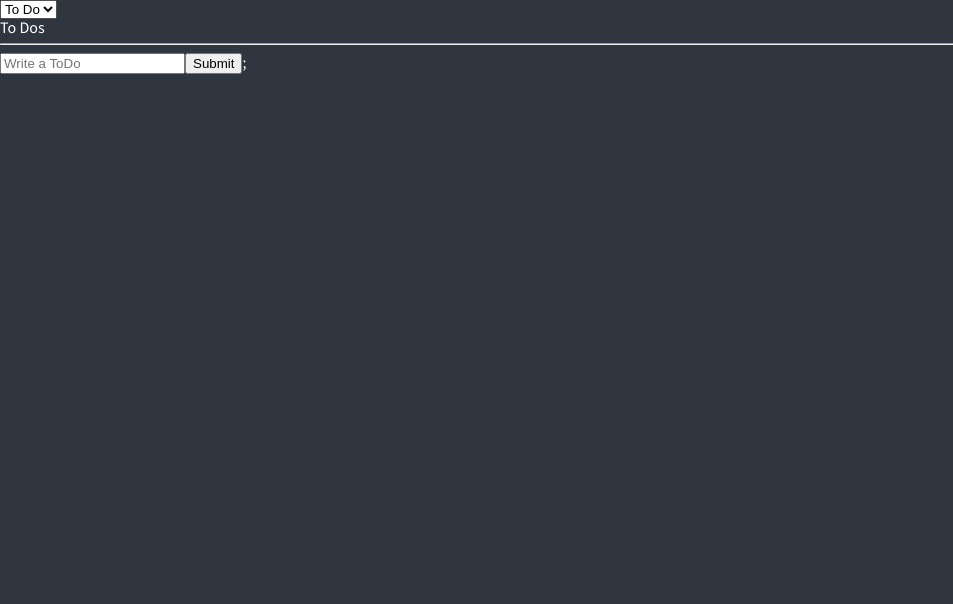
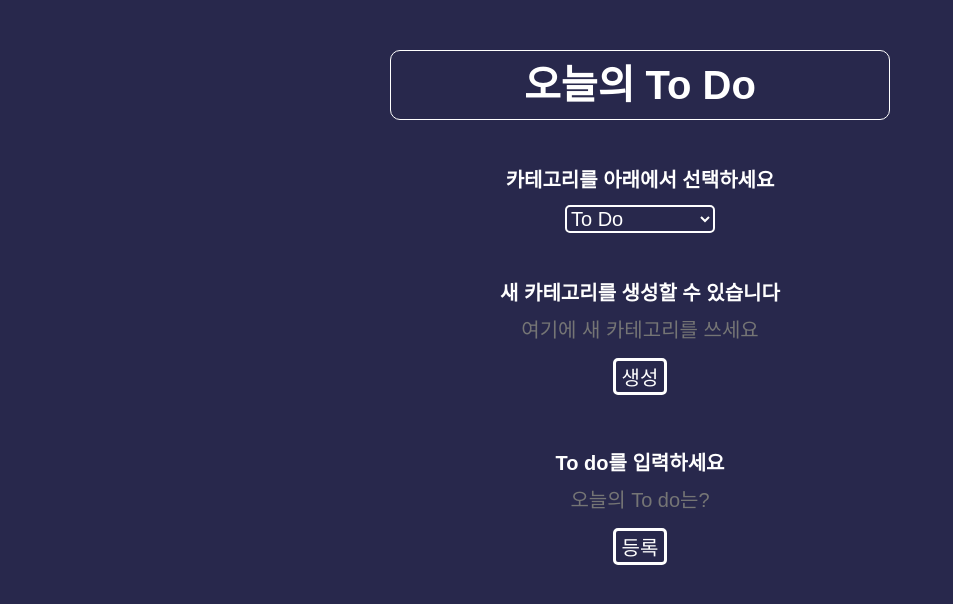
Before and after one commit to hs04111/react_second_challenge_todo, a React (Create React App) app: page / in a window 1280 px wide. Shown: the top 604 px of the page, without its empty margins (0-953 px from the left). Built offline with nearby package versions, Linux system fonts and the light colour scheme.

Commit message:
React challenge 2: to dos

```diff
--- a/src/Components/CreateToDo.tsx
+++ b/src/Components/CreateToDo.tsx
@@ -1,16 +1,22 @@
 import { useForm } from 'react-hook-form';
-import { useRecoilState, useRecoilValue, useSetRecoilState } from 'recoil';
-import { json } from 'stream/consumers';
+import { useRecoilValue, useSetRecoilState } from 'recoil';
 import { categoryState, toDosState } from '../atoms';
+import { CustomForm } from './createCategory';
 
 interface IForm {
   toDo: string;
 }
 
 function CreateToDo() {
-  const { register, handleSubmit, setValue } = useForm<IForm>();
+  const {
+    register,
+    handleSubmit,
+    setValue,
+    formState: { errors },
+  } = useForm<IForm>();
   const setToDos = useSetRecoilState(toDosState);
   const category = useRecoilValue(categoryState);
+
   const handleValid = ({ toDo }: IForm) => {
     setValue('toDo', '');
     setToDos((oldToDos) => [
@@ -18,15 +24,17 @@ function CreateToDo() {
       ...oldToDos,
     ]);
   };
+
   return (
-    <form onSubmit={handleSubmit(handleValid)}>
+    <CustomForm onSubmit={handleSubmit(handleValid)}>
       <input
-        {...register('toDo', { required: 'Please write a to do' })}
-        placeholder="Write a ToDo"
+        {...register('toDo', { required: 'To do 입력은 필수입니다.' })}
+        placeholder="오늘의 To do는?"
         type="text"
       />
-      <button>Submit</button>;
-    </form>
+      <button>등록</button>
+      <span>{errors.toDo?.message}</span>
+    </CustomForm>
   );
 }
 
--- a/src/Components/ToDo.tsx
+++ b/src/Components/ToDo.tsx
@@ -1,13 +1,65 @@
 import React from 'react';
-import { useSetRecoilState } from 'recoil';
-import { Categories, IToDo, toDosState } from '../atoms';
+import { useRecoilValue, useSetRecoilState } from 'recoil';
+import styled from 'styled-components';
+import { Categories, customCategoriesState, IToDo, toDosState } from '../atoms';
+
+const ToDoLi = styled.li`
+  display: flex;
+  flex-direction: column;
+  justify-content: space-evenly;
+  align-items: center;
+  margin-bottom: 8px;
+  border: 2px solid ${(props) => props.theme.textColor};
+  border-radius: 5px;
+  padding: 10px;
+`;
+
+const ToDoText = styled.span`
+  font-size: 20px;
+  font-weight: bold;
+  text-align: center;
+  margin: 20px auto;
+`;
+
+const CategoriesBtn = styled.div`
+  width: 100%;
+  display: flex;
+  flex-direction: column;
+  align-items: center;
+  div {
+    width: 100%;
+    display: flex;
+    justify-content: center;
+  }
+  button {
+    margin: 0 5px;
+    margin-top: 10px;
+    background: transparent;
+    color: ${(props) => props.theme.textColor};
+    font-size: 16px;
+    border: 1px solid ${(props) => props.theme.textColor};
+    border-radius: 5px;
+  }
+`;
+
+const DeleteBtn = styled.button`
+  margin-top: 25px;
+  background: transparent;
+  color: ${(props) => props.theme.textColor};
+  font-size: 20px;
+  border: 3px solid ${(props) => props.theme.textColor};
+  border-radius: 5px;
+`;
 
 function ToDo({ text, category, id }: IToDo) {
   const setToDos = useSetRecoilState(toDosState);
+  const customCategories = useRecoilValue(customCategoriesState);
+
   const onClick = (event: React.MouseEvent<HTMLButtonElement>) => {
     const {
       currentTarget: { name },
     } = event;
+
     setToDos((oldToDos) => {
       const targetIndex = oldToDos.findIndex((toDo) => toDo.id === id);
       const newToDo = {
@@ -23,7 +75,7 @@ function ToDo({ text, category, id }: IToDo) {
     });
   };
 
-  const onDeleteClick = (event: React.MouseEvent<HTMLSpanElement>) => {
+  const onDeleteClick = (event: React.MouseEvent<HTMLButtonElement>) => {
     setToDos((oldToDos) => {
       return oldToDos.filter(
         (toDo) => toDo.id !== Number(event.currentTarget.id),
@@ -32,16 +84,19 @@ function ToDo({ text, category, id }: IToDo) {
   };
 
   return (
-    <li>
-      <span>{text}</span>
+    <ToDoLi>
+      <ToDoText>{text}</ToDoText>
+      <CategoriesBtn>
+        <span>카테고리 이동:</span>
+        <div>
+          {category !== Categories.TO_DO && (
+            <button name={Categories.TO_DO} onClick={onClick}>
+              To Do
+            </button>
+          )}
           {category !== Categories.DOING && (
             <button name={Categories.DOING} onClick={onClick}>
               Doing
-        </button>
-      )}
-      {category !== Categories.TO_DO && (
-        <button name={Categories.TO_DO} onClick={onClick}>
-          To Do
             </button>
           )}
           {category !== Categories.DONE && (
@@ -49,10 +104,22 @@ function ToDo({ text, category, id }: IToDo) {
               Done
             </button>
           )}
-      <span onClick={onDeleteClick} id={`${id}`}>
-        ❌
-      </span>
-    </li>
+          {customCategories !== [] &&
+            customCategories.map((customCategory, idx) => {
+              if (customCategory !== category) {
+                return (
+                  <button name={customCategory} onClick={onClick} key={idx}>
+                    {customCategory}
+                  </button>
+                );
+              }
+            })}
+        </div>
+      </CategoriesBtn>
+      <DeleteBtn onClick={onDeleteClick} id={`${id}`}>
+        To do 지우기
+      </DeleteBtn>
+    </ToDoLi>
   );
 }
 
--- a/src/Components/ToDoList.tsx
+++ b/src/Components/ToDoList.tsx
@@ -1,15 +1,68 @@
 import React, { useEffect } from 'react';
 import { useRecoilState, useRecoilValue } from 'recoil';
-import { Categories, categoryState, toDoSelector, toDosState } from '../atoms';
+import styled from 'styled-components';
+import {
+  Categories,
+  categoryState,
+  customCategoriesState,
+  toDoSelector,
+  toDosState,
+} from '../atoms';
+import CreateCategory from './createCategory';
 import CreateToDo from './CreateToDo';
 import ToDo from './ToDo';
 
 const TODO_KEY = 'toDos';
 
+const Container = styled.div`
+  max-width: 500px;
+  margin: 0 auto;
+  margin-top: 30px;
+  display: flex;
+  flex-direction: column;
+  align-items: center;
+  select {
+    margin-top: 15px;
+    width: 30%;
+    background: transparent;
+    color: ${(props) => props.theme.textColor};
+    font-size: 20px;
+    border: 2px solid ${(props) => props.theme.textColor};
+    border-radius: 5px;
+    option {
+      background-color: ${(props) => props.theme.bgColor};
+    }
+  }
+  ul {
+    width: 100%;
+    margin-top: 30px;
+  }
+`;
+
+const Title = styled.h1`
+  width: 100%;
+  font-size: 40px;
+  font-weight: bold;
+  text-align: center;
+  margin-top: 20px;
+  padding: 14px;
+  border: 1px solid ${(props) => props.theme.textColor};
+  border-radius: 10px;
+`;
+
+const Subtitle = styled.h2`
+  font-size: 20px;
+  font-weight: bold;
+  text-align: center;
+  margin-top: 50px;
+`;
+
 function ToDoList() {
   const rawToDos = useRecoilValue(toDosState);
   const toDos = useRecoilValue(toDoSelector);
   const [category, setCategory] = useRecoilState(categoryState);
+  const customCategories = useRecoilValue(customCategoriesState);
+
   const onInput = (event: React.FormEvent<HTMLSelectElement>) => {
     setCategory(event.currentTarget.value as any);
   };
@@ -19,19 +72,30 @@ function ToDoList() {
   }, [rawToDos]);
 
   return (
-    <div>
+    <Container>
+      <Title>오늘의 To Do</Title>
+      <Subtitle>카테고리를 아래에서 선택하세요</Subtitle>
       <select value={category} onInput={onInput}>
         <option value={Categories.TO_DO}>To Do</option>
         <option value={Categories.DOING}>Doing</option>
         <option value={Categories.DONE}>Done</option>
+        {customCategories !== [] &&
+          customCategories.map((customCategory, idx) => (
+            <option value={customCategory} key={idx}>
+              {customCategory}
+            </option>
+          ))}
       </select>
-      <h1>To Dos</h1>
-      <hr />
+      <Subtitle>새 카테고리를 생성할 수 있습니다</Subtitle>
+      <CreateCategory />
+      <Subtitle>To do를 입력하세요</Subtitle>
       <CreateToDo />
-      {toDos.map((toDo) => (
-        <ToDo key={toDo.id} {...toDo} />
-      ))}
-    </div>
+      <ul>
+        {toDos.map((toDo) => (
+          <ToDo key={toDo.id} {...toDo} />
+        ))}
+      </ul>
+    </Container>
   );
 }
 
--- /dev/null
+++ b/src/Components/createCategory.tsx
@@ -0,0 +1,80 @@
+import { useEffect } from 'react';
+import { useForm } from 'react-hook-form';
+import { useRecoilState, useSetRecoilState } from 'recoil';
+import styled from 'styled-components';
+import { categoryState, customCategoriesState } from '../atoms';
+
+const CATEGORIES_KEY = 'additional_categories';
+
+interface IForm {
+  customCategory: string;
+}
+
+export const CustomForm = styled.form`
+  width: 100%;
+  display: flex;
+  flex-direction: column;
+  align-items: center;
+  justify-content: center;
+  input {
+    margin-top: 15px;
+    width: 60%;
+    background: transparent;
+    color: ${(props) => props.theme.textColor};
+    font-size: 20px;
+    border: none;
+    text-align: center;
+  }
+  button {
+    margin-top: 15px;
+    background: transparent;
+    color: ${(props) => props.theme.textColor};
+    font-size: 20px;
+    border: 3px solid ${(props) => props.theme.textColor};
+    border-radius: 5px;
+  }
+  span {
+    margin-top: 8px;
+  }
+`;
+
+function CreateCategory() {
+  const {
+    register,
+    handleSubmit,
+    setValue,
+    formState: { errors },
+  } = useForm<IForm>();
+  const [customCategories, setCustomCategories] = useRecoilState(
+    customCategoriesState,
+  );
+  const setCategory = useSetRecoilState(categoryState);
+
+  const handleValid = ({ customCategory }: IForm) => {
+    setValue('customCategory', '');
+    setCategory(customCategory as any);
+    setCustomCategories((oldCategories) => {
+      return [...oldCategories, customCategory];
+    });
+  };
+
+  useEffect(() => {
+    localStorage.setItem(CATEGORIES_KEY, JSON.stringify(customCategories));
+  }, [customCategories]);
+
+  return (
+    <CustomForm onSubmit={handleSubmit(handleValid)}>
+      <input
+        {...register('customCategory', {
+          required: '카테고리 입력은 필수입니다.',
+        })}
+        placeholder="여기에 새 카테고리를 쓰세요"
+        type="text"
+      />
+      <button>생성</button>
+      <span>{errors.customCategory?.message}</span>
+    </CustomForm>
+  );
+}
+
+export default CreateCategory;
--- a/src/atoms.tsx
+++ b/src/atoms.tsx
@@ -1,6 +1,7 @@
 import { atom, selector } from 'recoil';
 
 const TODO_KEY = 'toDos';
+const CATEGORIES_KEY = 'additional_categories';
 
 export enum Categories {
   'TO_DO' = 'TO_DO',
@@ -13,6 +14,11 @@ export interface IToDo {
   id: number;
   category: Categories;
 }
+
+export const customCategoriesState = atom<string[]>({
+  key: 'customCategories',
+  default: JSON.parse(localStorage.getItem(CATEGORIES_KEY) || '[]'),
+});
 
 export const categoryState = atom<Categories>({
   key: 'category',
--- a/src/theme.tsx
+++ b/src/theme.tsx
@@ -1,7 +1,7 @@
 import { DefaultTheme } from 'styled-components';
 
 export const darkTheme: DefaultTheme = {
-  bgColor: '#2f3640',
+  bgColor: '#28284C',
   textColor: 'white',
   accentColor: '#9c88ff',
   cardBgColor: 'transparent',
```
Lines whose indentation alone changed are shown as unchanged.
